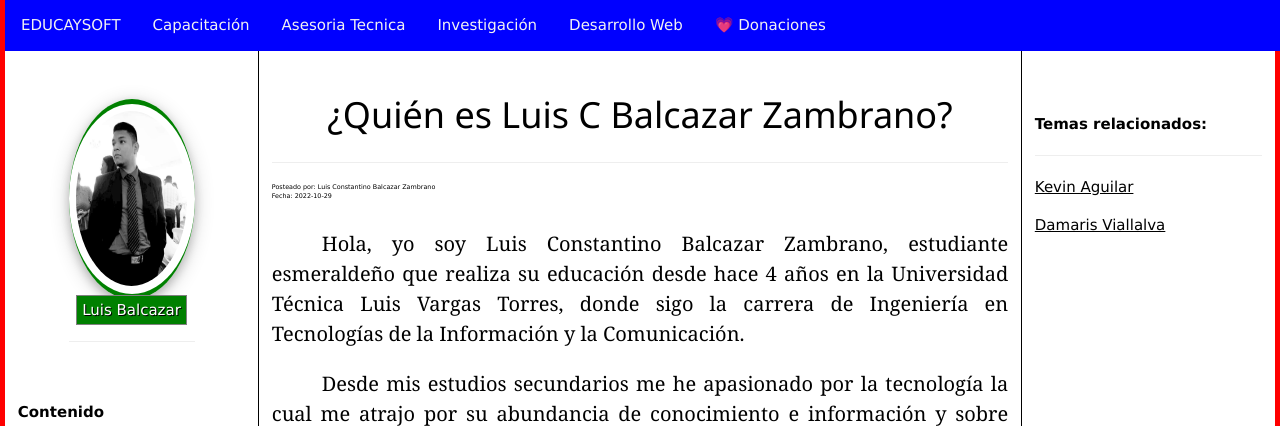
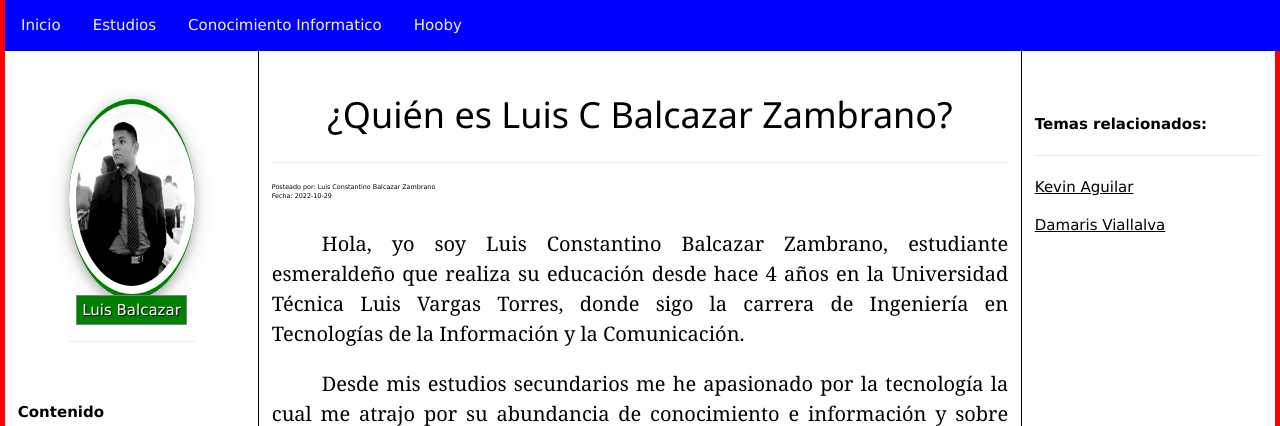
Before and after one commit to LuisBaalcazar/BalcazarLuis, a PHP site: page / in a window 1280 px wide. Shown: the top 426 px of the page. Run offline with PHP 8.4, Linux system fonts and the light colour scheme.

Commit message:
Cambie contenido

```diff
--- a/head.php
+++ b/head.php
@@ -111,12 +111,10 @@ width:30%;
 <div id="wrapper"  style="border:5px solid red; position:relative;">
 <div id="main" >
       <div class="navbar">
-        <a href="index.php">EDUCAYSOFT</a>
-        <a href="eys-capacitacion.php">Capacitación</a>
-        <a href="eys-asesoria-tecnica.php">Asesoria Tecnica</a>
-        <a href="eys-investigacion.php">Investigación</a>
-        <a href="eys-desarrollo-web.php">Desarrollo Web</a>
-    	<a href="donacion.php">&#128151; Donaciones</a>
+        <a href="index.php">Inicio</a>
+        <a href="eys-capacitacion.php">Estudios</a>
+        <a href="eys-asesoria-tecnica.php">Conocimiento Informatico</a>
+        <a href="eys-investigacion.php">Hooby</a>
         </div>
 
 
```
